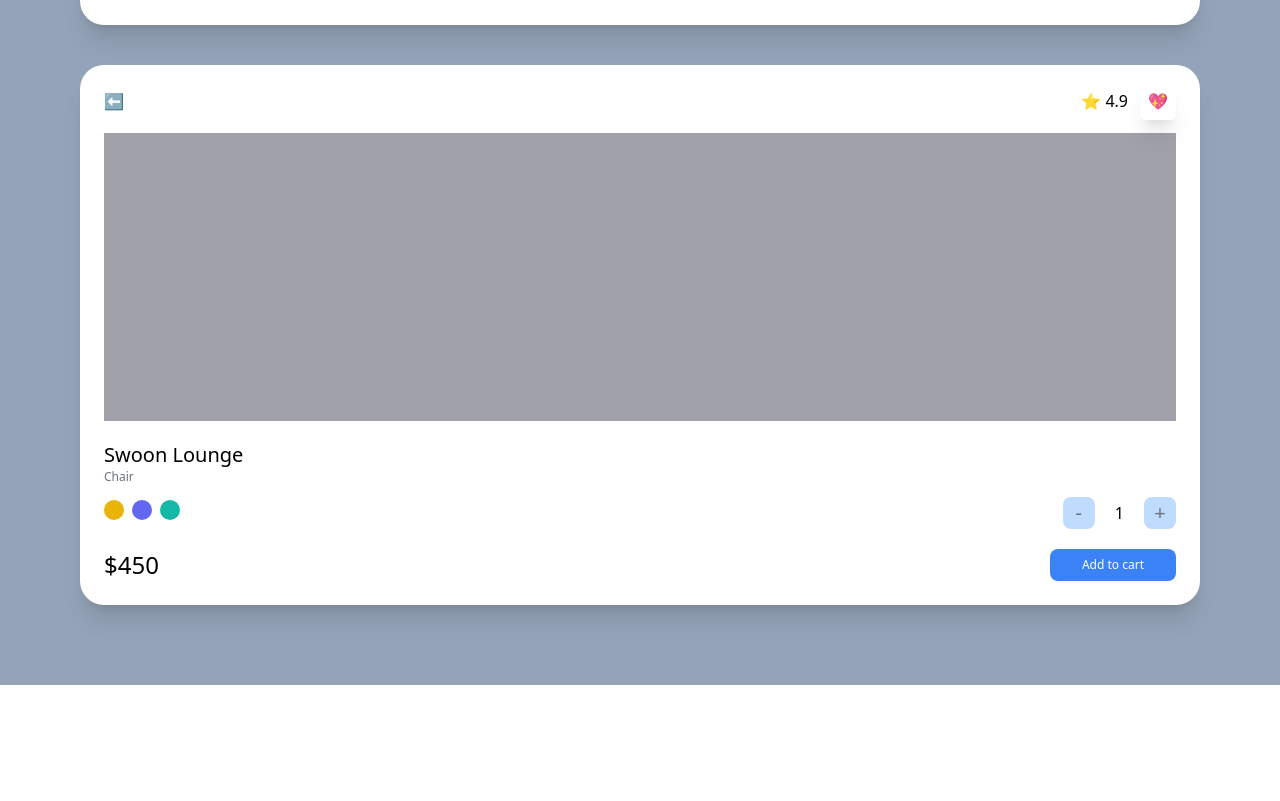
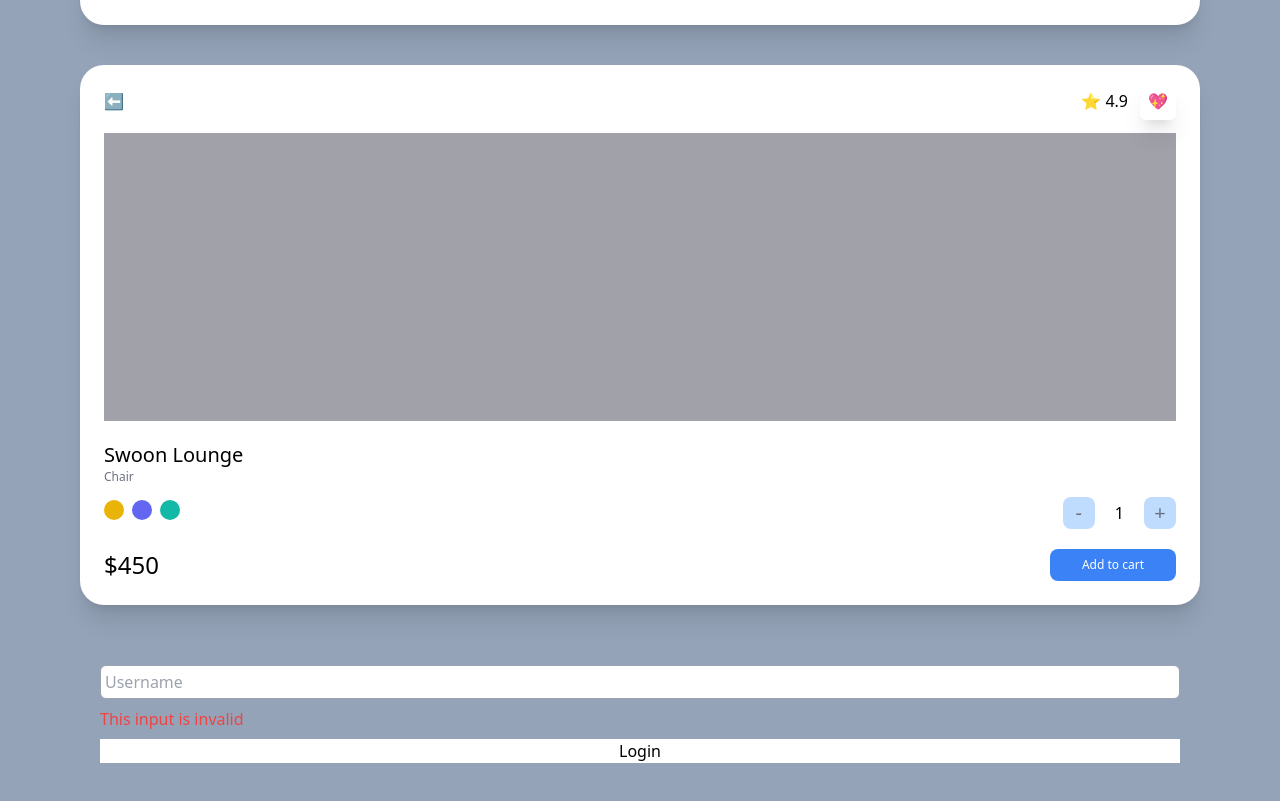
Before and after one commit to donghoonlee94/next-carot, a Next.js app: page / in a window 1280 px wide. Shown: the part 769-1570 px from the top of the page. Before the commit the page ends 1454 px from the top, so only its background shows below. Built offline with nearby package versions, Linux system fonts and the light colour scheme.

Commit message:
add: peer modifier

```diff
--- a/pages/index.tsx
+++ b/pages/index.tsx
@@ -93,6 +93,13 @@
           </div>
         </div>
       </div>
+      <form className="flex flex-col space-y-2  p-5 ">
+        <input type="text" required placeholder="Username" className="border p-1 peer border-gray-400 rounded-md " />
+        <span className="hidden peer-invalid:block peer-invalid:text-red-500">This input is invalid</span>
+        <span className="hidden peer-valid:block peer-valid:text-teal-500">Awesome username</span>
+        <span className="hidden peer-hover:block peer-hover:text-amber-500">Hello</span>
+        <input type="submit" value="Login" className="bg-white" />
+      </form>
     </div>
   );
 };
```
